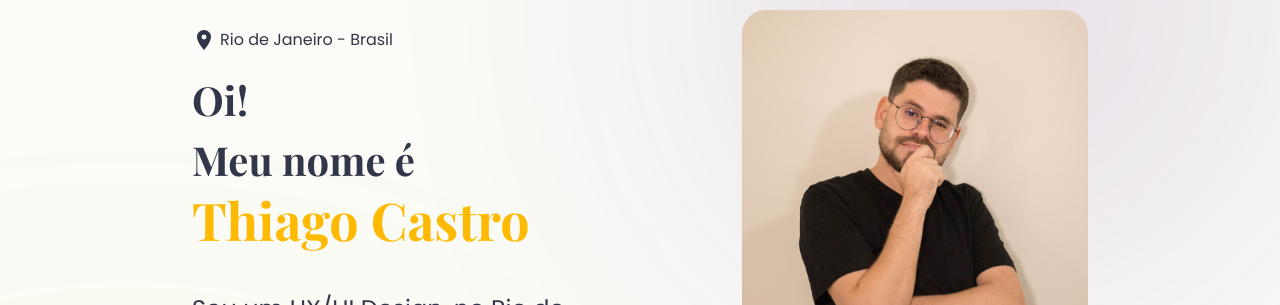
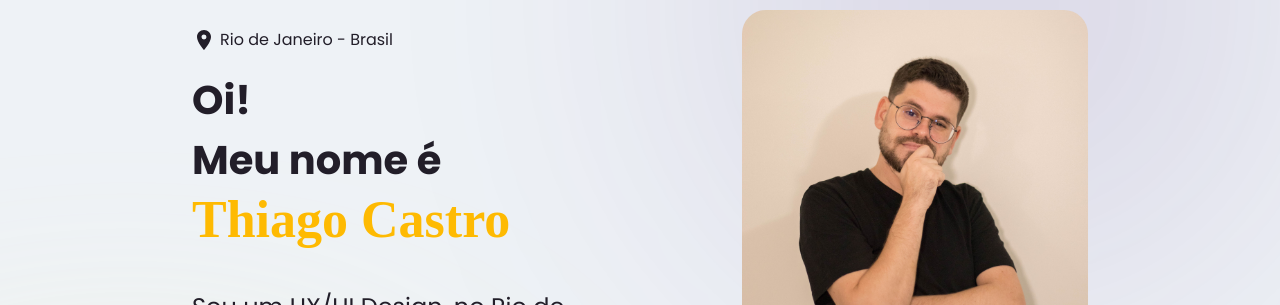
Before and after one commit to thiagopuntar/pierrot-portfolio, a Next.js app: page / in a window 1280 px wide. Shown: the part 196-501 px from the top of the page. Built offline with nearby package versions, Linux system fonts and the light colour scheme.

Commit message:
update global styles & create SectionTitle

```diff
--- a/components/Button.jsx
+++ b/components/Button.jsx
@@ -3,8 +3,8 @@ import styled from "styled-components";
 import { breakAt } from "../constants/breakpoints";
 
 const BaseButton = styled.button`
-  border-radius: 24px;
-  padding: 0.5rem 0;
+  border-radius: 16px;
+  padding: 16px 24px;
   border: none;
   background-color: var(--bg-color);
   color: var(--text-color);
--- a/components/Menu/styles.js
+++ b/components/Menu/styles.js
@@ -80,10 +80,11 @@ const MenuItemBase = styled.li`
 `;
 
 export const MenuItemWrapper = styled(MenuItemBase)`
+  color: var(--primary-2);
   ${breakAt("md")} {
     font-weight: bold;
 
-    ${({ isActive }) => isActive && `color: var(--secondary-5)`};
+    ${({ isActive }) => isActive && `color: var(--secondary-1)`};
 
     span {
       display: inline-block;
--- /dev/null
+++ b/components/shared/SectionTitle/index.jsx
@@ -0,0 +1 @@
+export { default } from "./SectionTitle";
--- a/pages/_document.jsx
+++ b/pages/_document.jsx
@@ -31,8 +31,10 @@ export default class MyDocument extends Document {
     return (
       <Html>
         <Head>
+          <link rel="preconnect" href="https://fonts.googleapis.com" />
+          <link rel="preconnect" href="https://fonts.gstatic.com" crossorigin />
           <link
-            href="https://fonts.googleapis.com/css2?family=Montserrat&family=Playfair+Display:wght@400;700&family=Poppins:ital,wght@0,400;0,700;1,400;1,700&display=swap"
+            href="https://fonts.googleapis.com/css2?family=Poppins:wght@400;500;600;700&display=swap"
             rel="stylesheet"
           />
         </Head>
--- a/style/GlobalStyle.jsx
+++ b/style/GlobalStyle.jsx
@@ -10,26 +10,26 @@ const GlobalStyle = createGlobalStyle`
   }
 
   :root {
-    --primary-1: hsl(270deg, 88%, 29%);
-    --primary-2: hsl(270deg, 100%, 93%);
-    --primary-3: hsl(270deg, 100%, 80%);
-    --primary-4: hsl(270deg, 54%, 33%);
-    --primary-5: hsl(270deg, 63%, 20%);
+    --primary-1: hsl(271deg, 68%, 18%);
+    --primary-2: hsl(270deg, 64%, 27%);
+    --primary-3: hsl(270deg, 82%, 26%);
+    --primary-4: hsl(274deg, 100%, 46%);
+    --primary-5: hsl(270deg, 37%, 86%);
 
-    --secondary-1: hsl(54deg, 91%, 56%);
-    --secondary-2: hsl(54deg, 100%, 77%);
-    --secondary-3: hsl(55deg, 100%, 85%);
-    --secondary-4: hsl(47deg, 100%, 68%);
-    --secondary-5: hsl(44deg, 99%, 50%);
+    --secondary-1: hsl(44deg, 91%, 43%);
+    --secondary-2: hsl(47deg, 92%, 64%);
+    --secondary-3: hsl(54deg, 62%, 49%);
+    --secondary-4: hsl(54deg, 74%, 79%);
+    --secondary-5: hsl(53deg, 77%, 88%);
 
-    --background-1: hsl(60deg, 33%, 98%);
-    --background-2: hsl(60deg, 35%, 93%);
+    --background-1: hsl(60deg, 100%, 89%);
+    --background-2: hsl(60deg, 30%, 98%);
 
     --white-1: hsl(213deg, 33%, 95%);
     --white-2: hsl(240deg, 100%, 97%);
 
-    --black-1: hsl(230, 19, 24);
-    --black-2: hsl(262, 16, 14);
+    --black-1: hsl(262deg, 16%, 14%);
+    --black-2: hsl(0deg, 0%, 27%);
   }
 
   html, body {
@@ -38,9 +38,9 @@ const GlobalStyle = createGlobalStyle`
 
   body {
     font-family: "Poppins";
-    background-color: ${(props) => props.theme.colors.bg.white};
+    background-color: var(--white-1);
     box-sizing: border-box;
-    color: ${({ theme }) => theme.colors.black.z1};
+    color: var(--black-1);
     font-size: 0.875rem;
     line-height: 1.5;
 
@@ -50,7 +50,6 @@ const GlobalStyle = createGlobalStyle`
   }
 
   h1 {
-    font-family: "Playfair Display", Sans-Serif;
     font-size: 2rem;
   }
 
```
Also changed, not shown: components/shared/SectionTitle/SectionTitle.jsx (added, +16 -0 lines).
